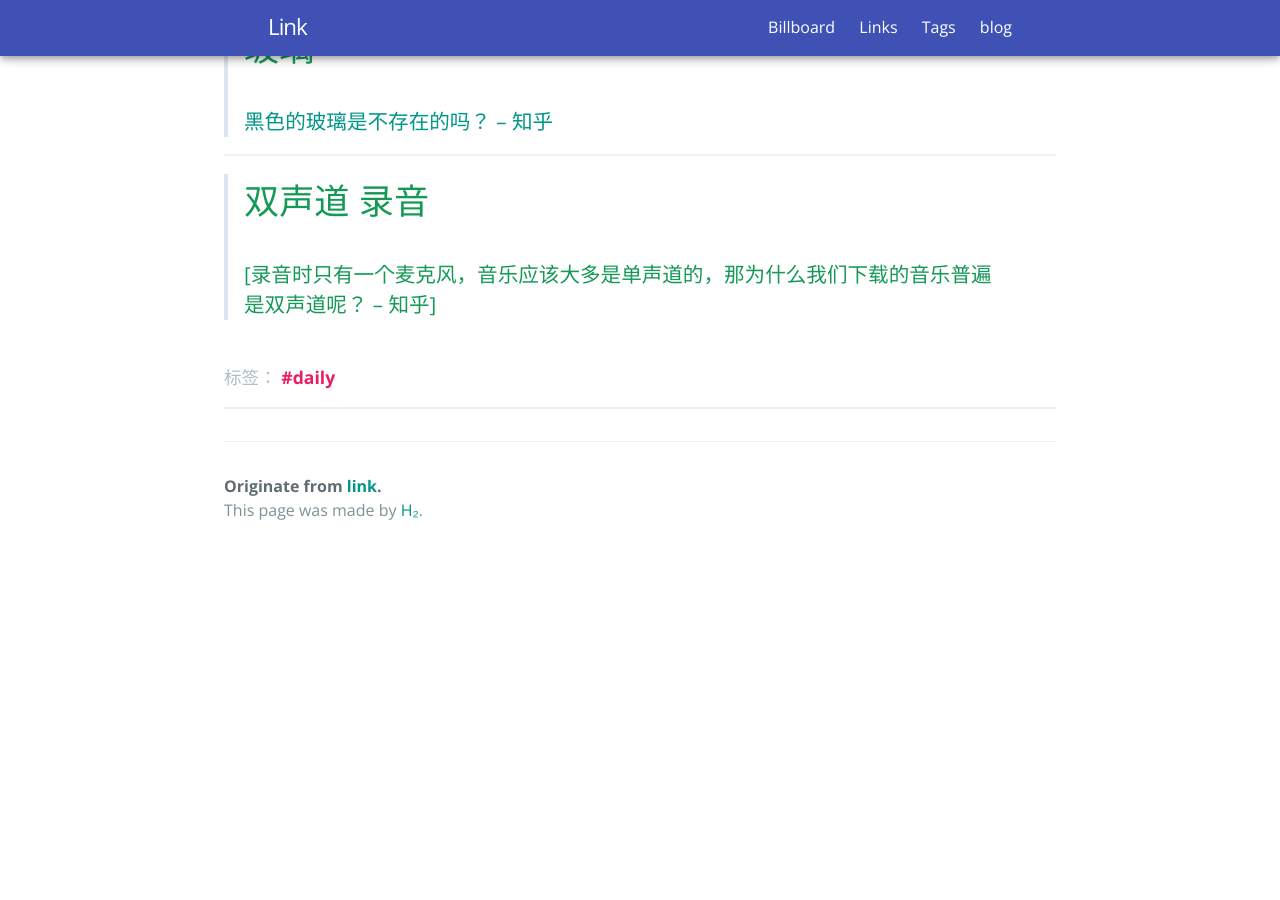
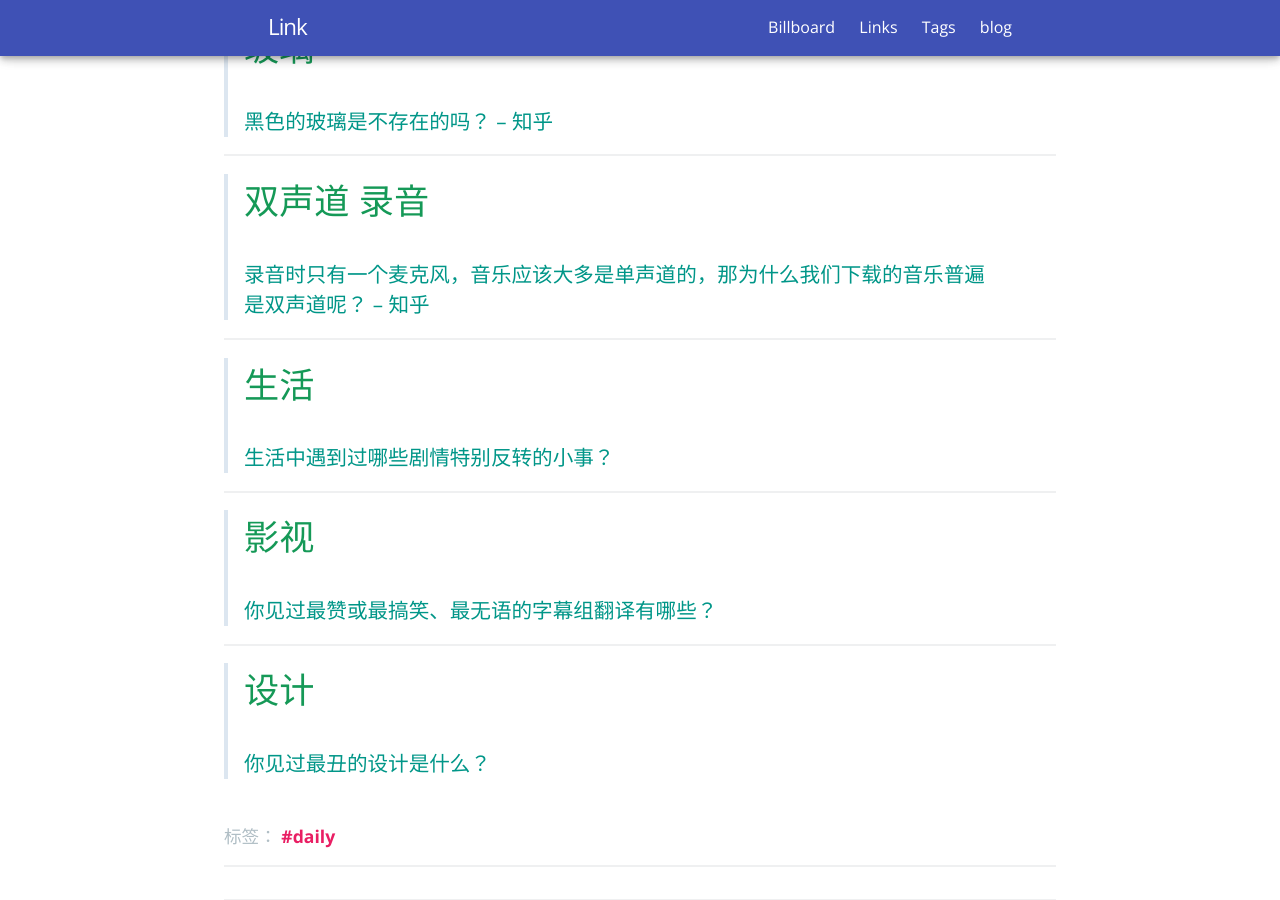
Before and after one commit to link9596/qwq, a Jekyll site: the page built from _posts/2018-1-14-funny-questions.md, in a window 1280 px wide and 900 px high, scrolled down 441 px. Built offline with Jekyll 4.4.1, drawn with Linux system fonts in a browser that asks for light colours; comment, search, counter and statistics services are not loaded; before the commit the page ends 1035 px from its top, so only the background shows below that.

Commit message:
Update 2018-1-14-funny-questions.md

```diff
--- a/_posts/2018-1-14-funny-questions.md
+++ b/_posts/2018-1-14-funny-questions.md
@@ -12,4 +12,19 @@ tags: daily
 ---
 
 > # 双声道 录音
-> ### [录音时只有一个麦克风，音乐应该大多是单声道的，那为什么我们下载的音乐普遍是双声道呢？ – 知乎]
+> ### [录音时只有一个麦克风，音乐应该大多是单声道的，那为什么我们下载的音乐普遍是双声道呢？ – 知乎](https://www.zhihu.com/question/32198079)
+
+---
+
+> # 生活
+> ### [生活中遇到过哪些剧情特别反转的小事？](http://www.zhihu.com/question/22559530)
+
+---
+
+> # 影视
+> ### [你见过最赞或最搞笑、最无语的字幕组翻译有哪些？](https://www.zhihu.com/question/20201268)
+
+---
+
+> # 设计
+> ### [你见过最丑的设计是什么？](https://www.zhihu.com/question/37284137)
```
